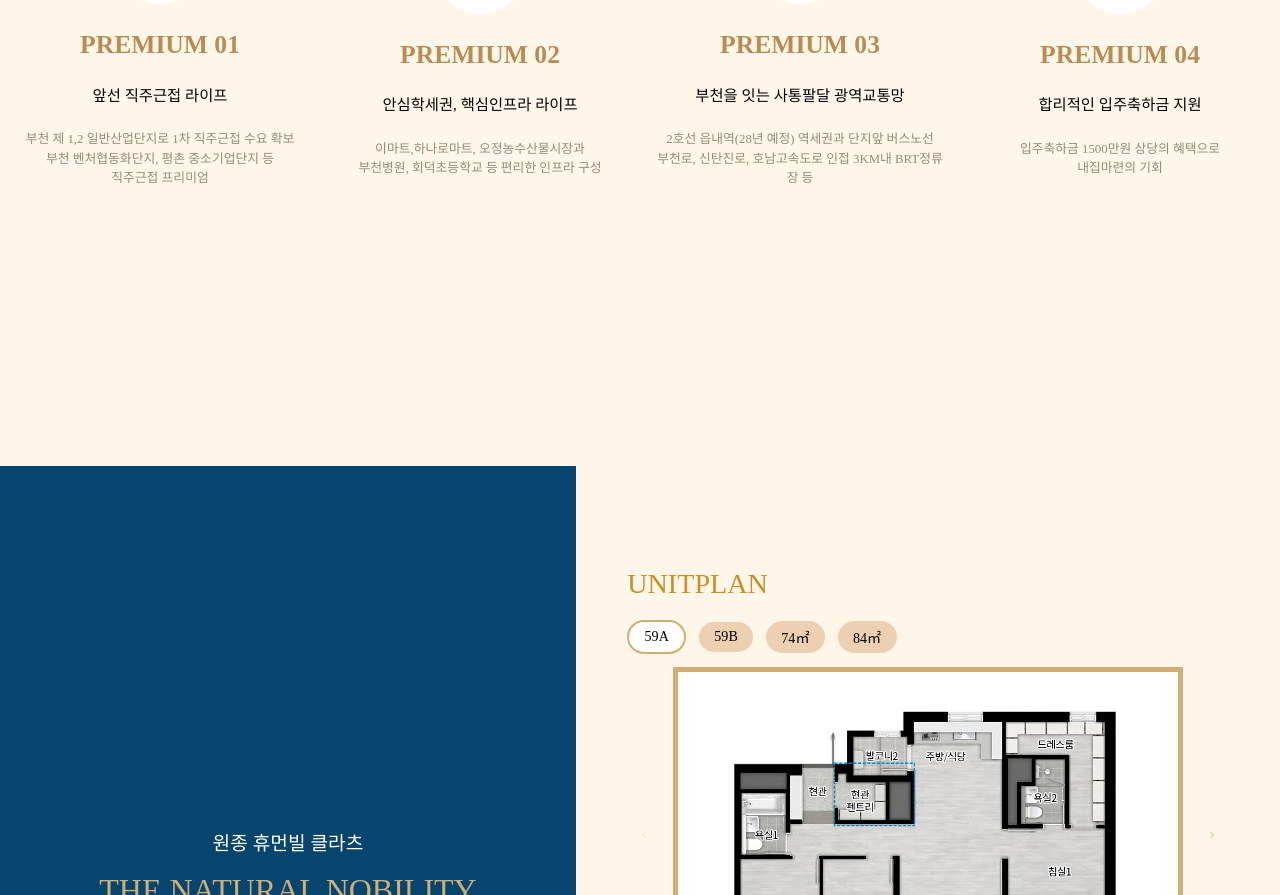
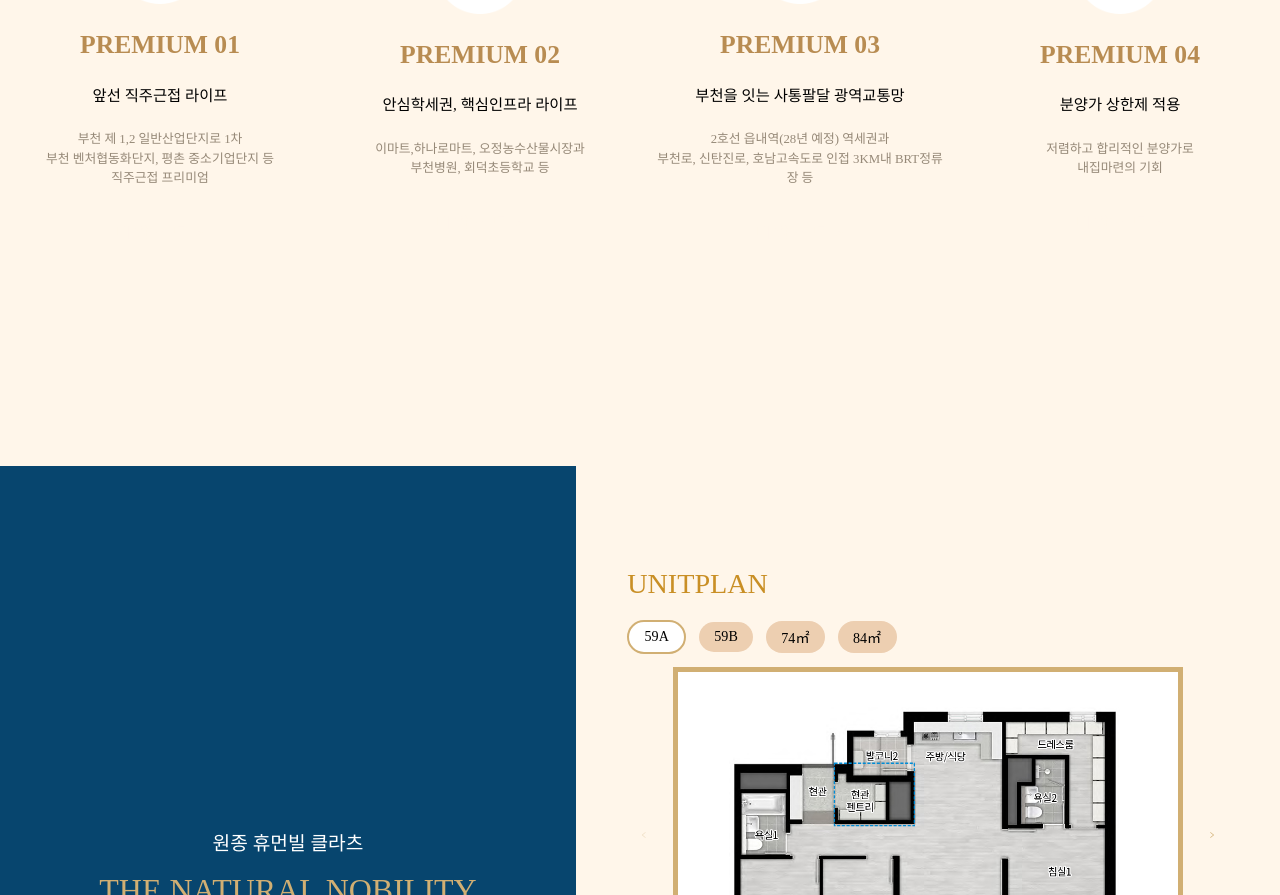
Before and after one commit to parkjihun22/bucheon-humanville, a React (Create React App) app: page / in a window 1280 px wide. Shown: the part 3373-4268 px from the top of the page. Built offline with nearby package versions, Linux system fonts and the light colour scheme; a web font is replaced by a local one.

Commit message:
feat : 업데이트

```diff
--- a/src/pages/Main/Main.jsx
+++ b/src/pages/Main/Main.jsx
@@ -48,7 +48,7 @@ const section3Contents = [
     imgSrc: section3_Image1,
     title: "PREMIUM 01",
     text1: `앞선 직주근접 라이프`,
-    text2: `부천 제 1,2 일반산업단지로 1차 직주근접 수요 확보<br />
+    text2: `부천 제 1,2 일반산업단지로 1차 <br />
             부천 벤처협동화단지, 평촌 중소기업단지 등 <br /> 직주근접 프리미엄`,
     link: "/BusinessGuide/intro",
     linkText: "더 알아보기 >",
@@ -58,7 +58,7 @@ const section3Contents = [
     title: "PREMIUM 02",
     text1: `안심학세권, 핵심인프라 라이프`,
     text2: `이마트,하나로마트, 오정농수산물시장과<br />
-            부천병원, 회덕초등학교 등 편리한 인프라 구성`,
+            부천병원, 회덕초등학교 등`,
     link: "/LocationEnvironment/intro",
     linkText: "더 알아보기 >",
   },
@@ -66,7 +66,7 @@ const section3Contents = [
     imgSrc: section3_Image3,
     title: "PREMIUM 03",
     text1: `부천을 잇는 사통팔달 광역교통망`,
-    text2: `2호선 읍내역(28년 예정) 역세권과 단지앞 버스노선<br />
+    text2: `2호선 읍내역(28년 예정) 역세권과<br />
            부천로, 신탄진로, 호남고속도로 인접 3KM내 BRT정류장 등`,
     link: "/LocationEnvironment/intro",
     linkText: "더 알아보기 >",
@@ -74,8 +74,8 @@ const section3Contents = [
   {
     imgSrc: section3_Image4,
     title: "PREMIUM 04",
-    text1: `합리적인 입주축하금 지원`,
-    text2: `입주축하금 1500만원 상당의 혜택으로<br />
+    text1: `분양가 상한제 적용`,
+    text2: `저렴하고 합리적인 분양가로 <br />
             내집마련의 기회`,
     link: "/LocationEnvironment/primium",
     linkText: "더 알아보기 >",
```
